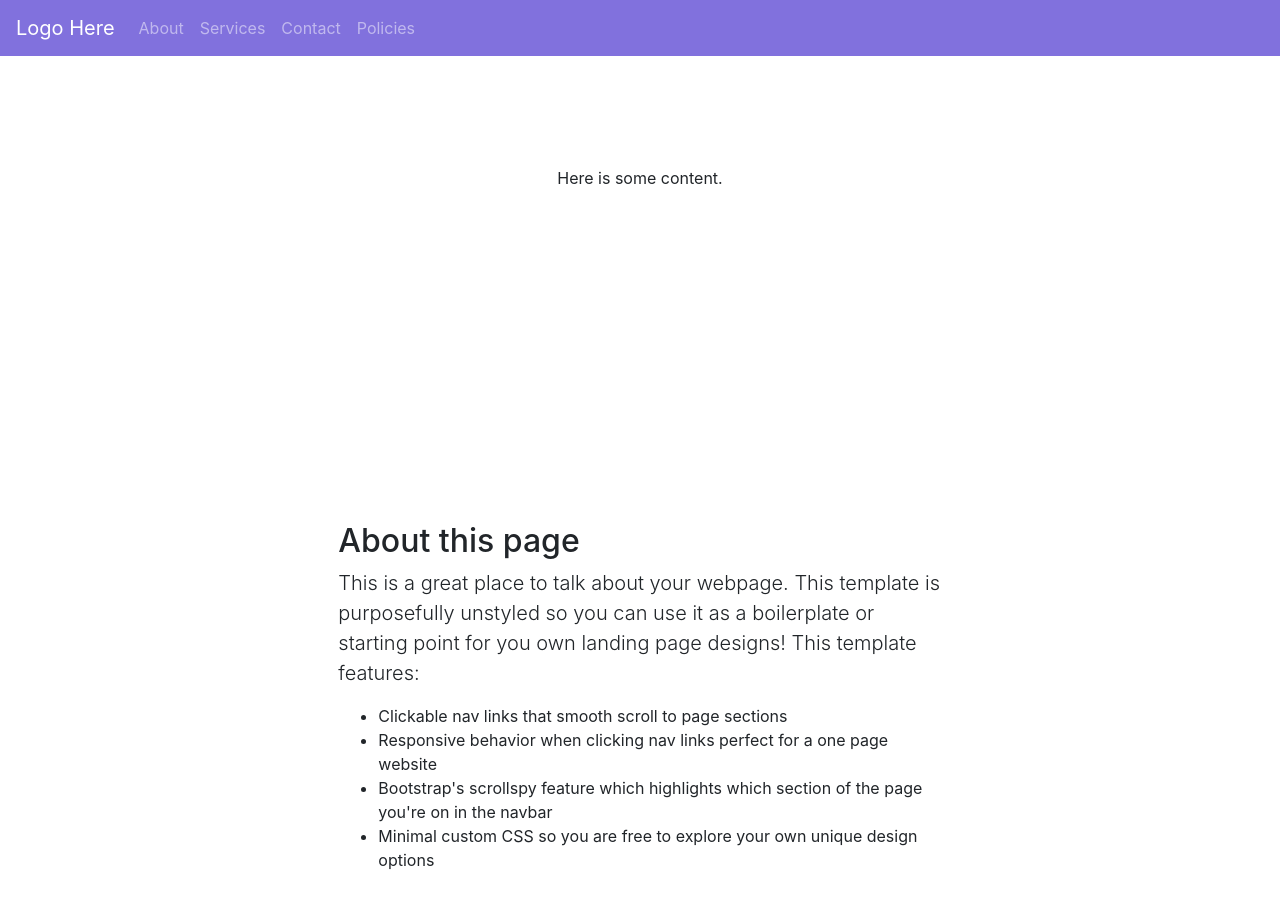
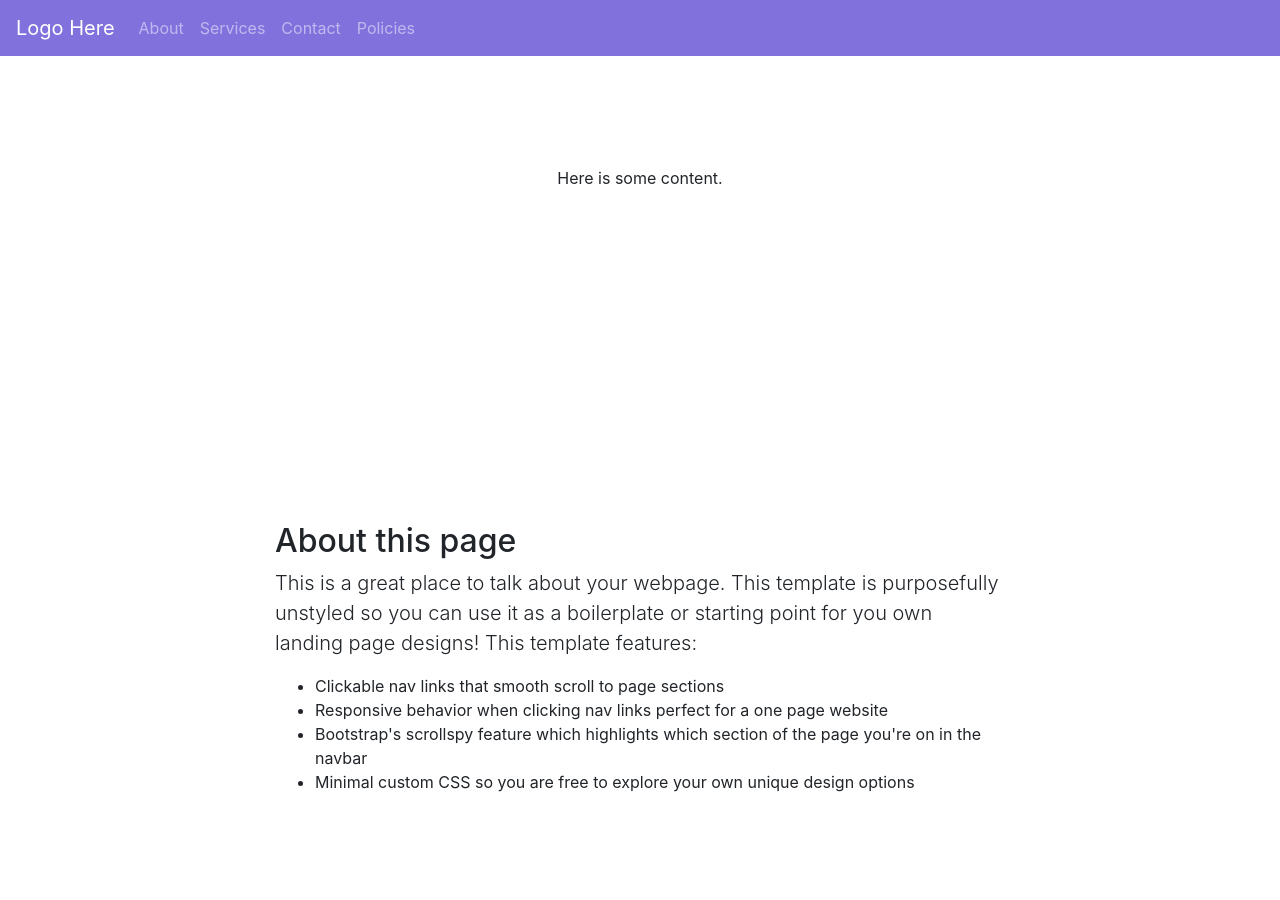
Before and after one commit to keith-smale/ries-playhouse, a Jekyll site: the page built from index.html, in a window 1280 px wide and 900 px high. Built offline with Jekyll 4.4.1, drawn with Linux system fonts in a browser that asks for light colours.

Commit message:
adjusted padding on homepage

```diff
--- a/index.html
+++ b/index.html
@@ -2,7 +2,7 @@
 layout: default
 ---
 
-<section style="padding:150px;">
+<section style="padding:150px 0px;">
     <container>
         <div class="row justify-content-center">
             <div class="col-md-6 text-center py-3">
@@ -12,7 +12,7 @@
     </container>
 </section>
 
-<section id="about" style="padding:150px;">
+<section id="about" style="padding:150px 0px;">
     <div class="container">
         <div class="row">
             <div class="col-lg-8 mx-auto">
@@ -30,7 +30,7 @@
     </div>
 </section>
 
-<section id="services" class="bg-light" style="padding:150px;">
+<section id="services" class="bg-light" style="padding:150px 0px;">
     <div class="container">
         <div class="row">
             <div class="col-lg-8 mx-auto">
@@ -43,7 +43,7 @@
     </div>
 </section>
 
-<section id="contact" style="padding:150px;">
+<section id="contact" style="padding:150px 0px;">
     <div class="container">
         <div class="row">
             <div class="col-lg-8 mx-auto">
```
